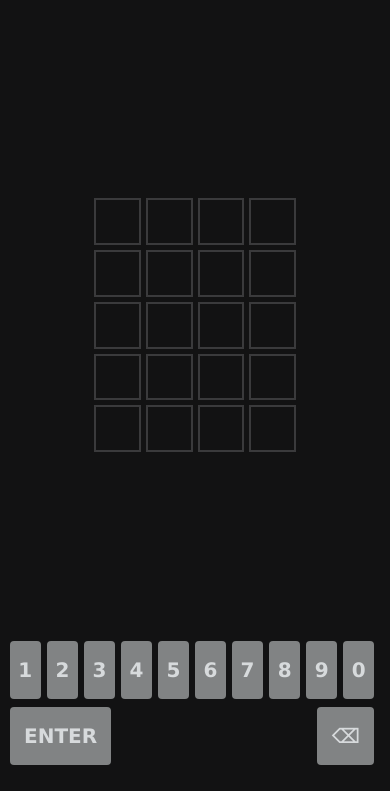
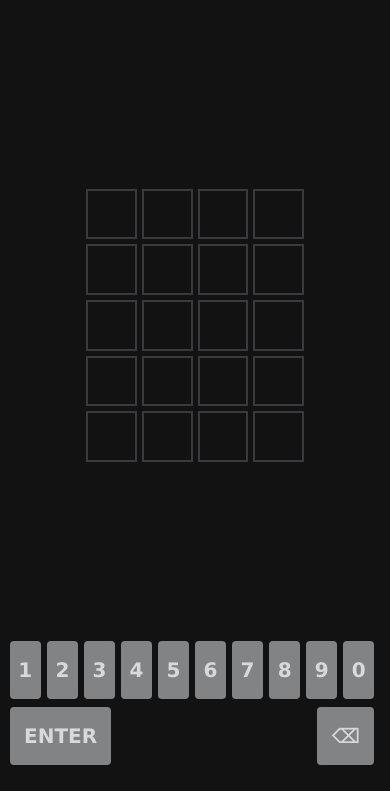
Before and after one commit to felixkan/Numble, a plain HTML site: page index.html in a window 390 px wide. Shown: the part 53-844 px from the top of the page. Drawn offline with nearby package versions, Linux system fonts and the light colour scheme.

Commit message:
Update numble.css

```diff
--- a/numble.css
+++ b/numble.css
@@ -125,8 +125,8 @@ header {
 
 @media only screen and (max-width: 400px) {
   .square {
-    min-width: 12vw;
-    min-height: 12vw;
+    min-width: 13vw;
+    min-height: 13vw;
   }
 }
 
```
